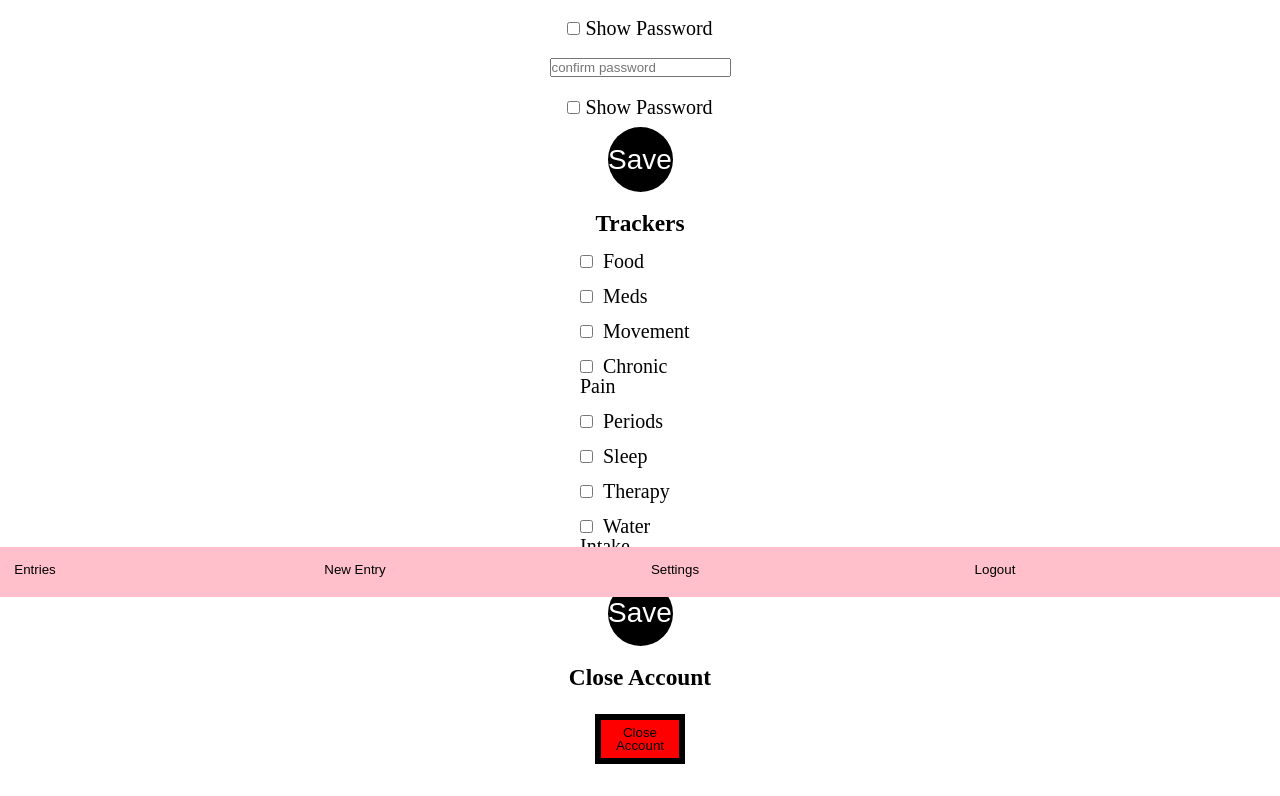
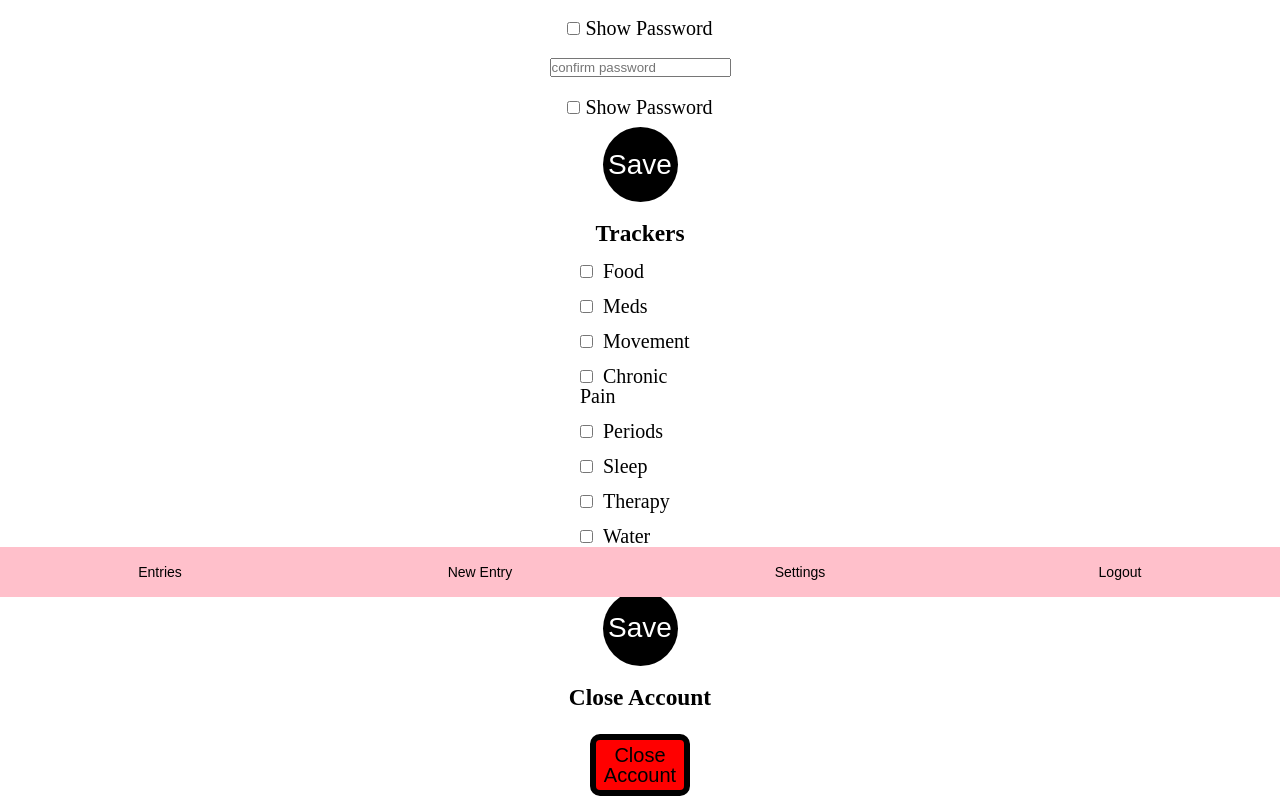
Before and after one commit to AwrenNuit/mood-tracker, a React (Create React App) app: page /settings in a window 1280 px wide. Shown: the part 203-999 px from the top of the page. Before the commit the page ends 967 px from the top, so only its background shows below. Built offline with nearby package versions, Linux system fonts and the light colour scheme; no server answers; a web font is replaced by a local one.

Commit message:
adjustments to font sizes and button dimensions

```diff
--- a/src/components/App/App.css
+++ b/src/components/App/App.css
@@ -22,30 +22,32 @@ h3 {
 }
 
 .btn-destructive {
+  background-color: #ff0000;
+  border: 6px solid #000;
+  border-radius: 10px;
+  cursor: pointer;
+  font-size: 1em;
   margin-top: 20px;
-  background-color: red;
-  border: 6px solid black;
-  height: 50px;
-  width: 90px;
-  cursor: pointer;
+  padding: 5px;
   transition: 0.3s;
+  width: 100px;
 }
 
 .btn-destructive:hover {
-  background-color: rgb(224, 0, 0);
-  box-shadow: inset 0 0 10px black;
+  background-color: #e00000;
+  box-shadow: inset 0 0 10px #000;
 }
 
 .btn-destructive:active {
-  box-shadow: inset 0 0 40px black;
-  color: white;
+  box-shadow: inset 0 0 40px #000;
+  color: #fff;
 }
 
 /* .btn-primary {
   margin-top: 20px;
   height: 50px;
   width: 60px;
-  border: 6px solid black;
+  border: 6px solid #000;
   background: transparent;
   cursor: pointer;
   transition: 0.3s;
@@ -61,11 +63,11 @@ h3 {
 } */
 
 .btn-primary {
-  background-color: black;
+  background-color: #000;
   border: none;
   border-radius: 50%;
-  width: 65px;
-  height: 65px;
+  width: 75px;
+  height: 75px;
   margin-top: 10px;
   color: white;
   font-size: 1.4em;
--- a/src/components/Navbar/Navbar.css
+++ b/src/components/Navbar/Navbar.css
@@ -1,11 +1,13 @@
 .navbar-container {
-  position: fixed;
+  align-items: center;
+  background-color: pink;
   bottom: 0;
-  width: 100%;
-  height: 50px;
-  background-color: pink;
   display: grid;
   grid-template-areas: 'entries new settings logout';
+  height: 50px;
+  justify-items: center;
+  position: fixed;
+  width: 100%;
 }
 
 .navbar-entries {
@@ -25,12 +27,13 @@
 }
 
 .navbar-btn {
-  height: 45px;
-  width: 70px;
-  text-align: center;
   background: transparent;
   border: none;
   cursor: pointer;
+  font-size: 0.7em;
+  height: 45px;
+  text-align: center;
+  width: 70px;
 }
 
 .whitespace {
```
